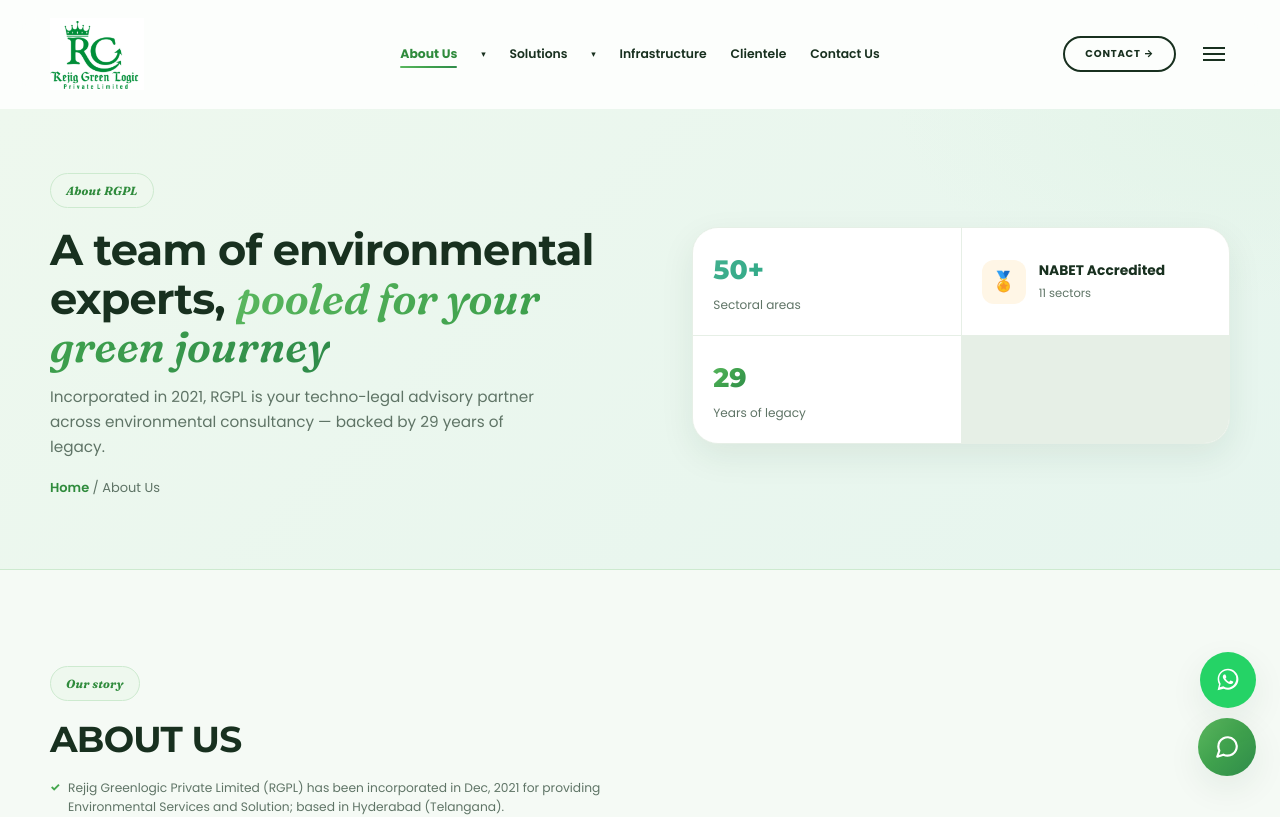
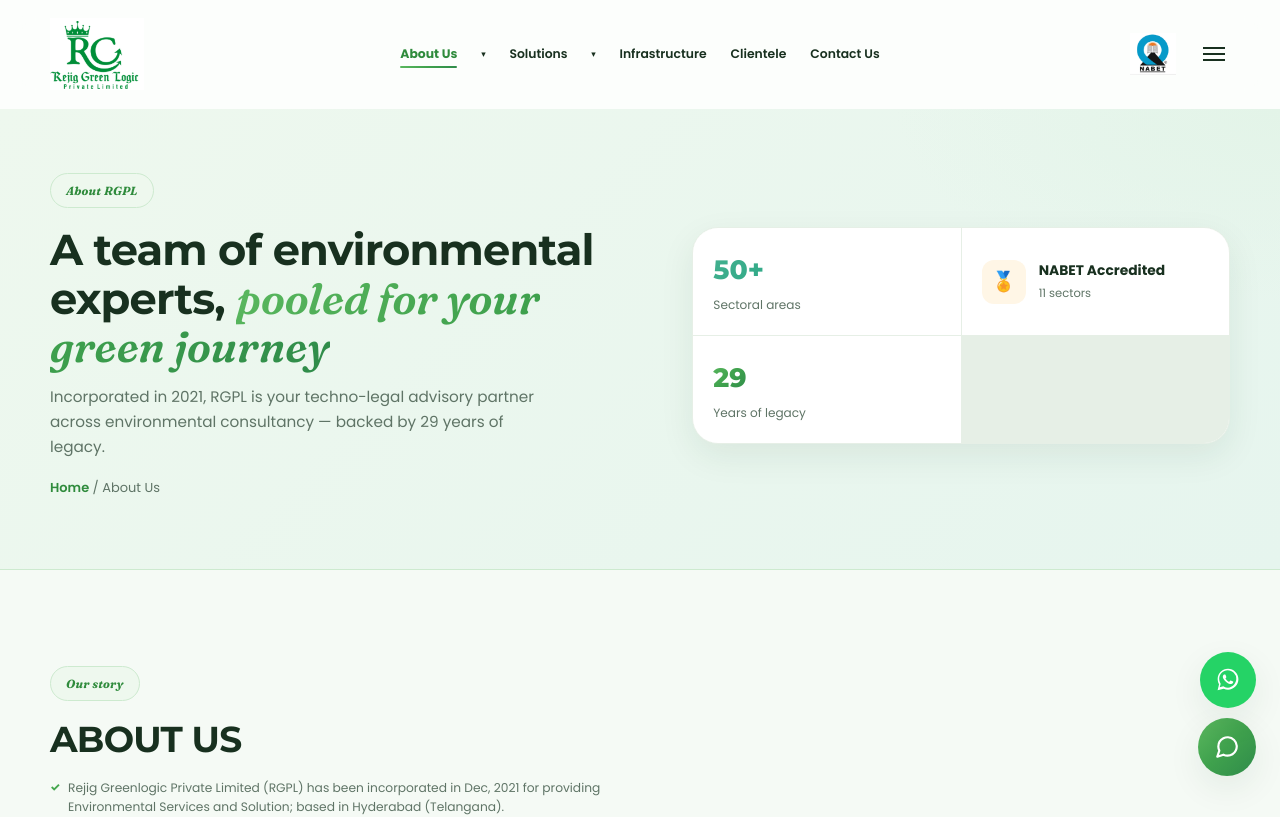
Before and after one commit to Ankit-yadav-8/Ankit-Edu2, a React (Vite) app: page /about in a window 1280 px wide. Shown: the top 817 px of the page. Built offline with nearby package versions, Linux system fonts and the light colour scheme.

Commit message:
Replace Contact button with NABET logo; make footer sectors unclickable

```diff
--- a/src/components/Footer.jsx
+++ b/src/components/Footer.jsx
@@ -59,9 +59,9 @@
           <div className="footer-col">
             <h4>NABET Sectors</h4>
             {SECTORS.map((s) => (
-              <Link key={s.slug} to={`/sectors/${s.slug}`}>{s.name}</Link>
+              <span key={s.slug} style={{ display: 'block', color: 'var(--text-light)', marginBottom: '0.75rem', fontSize: '0.95rem' }}>{s.name}</span>
             ))}
-            <Link to="/sectors" className="foot-all-sectors">All Sectors →</Link>
+            <span className="foot-all-sectors" style={{ display: 'inline-block', marginTop: '0.5rem', fontWeight: 500, color: 'var(--text-light)' }}>All Sectors →</span>
           </div>
 
           <div>
--- a/src/components/Navbar.jsx
+++ b/src/components/Navbar.jsx
@@ -117,8 +117,9 @@
           {/* Right — auth buttons + NABET logo + mobile toggle */}
           <div className="nav-right">
 
-
-            <Link to="/contact" className="nav-cta" style={{ display: open ? "none" : "inline-flex" }}>Contact →</Link>
+            <div style={{ display: open ? "none" : "flex", alignItems: "center" }}>
+              <NabetLogo height={42} />
+            </div>
 
             <button
               className={`hbg ${open ? "open" : ""}`}
```
